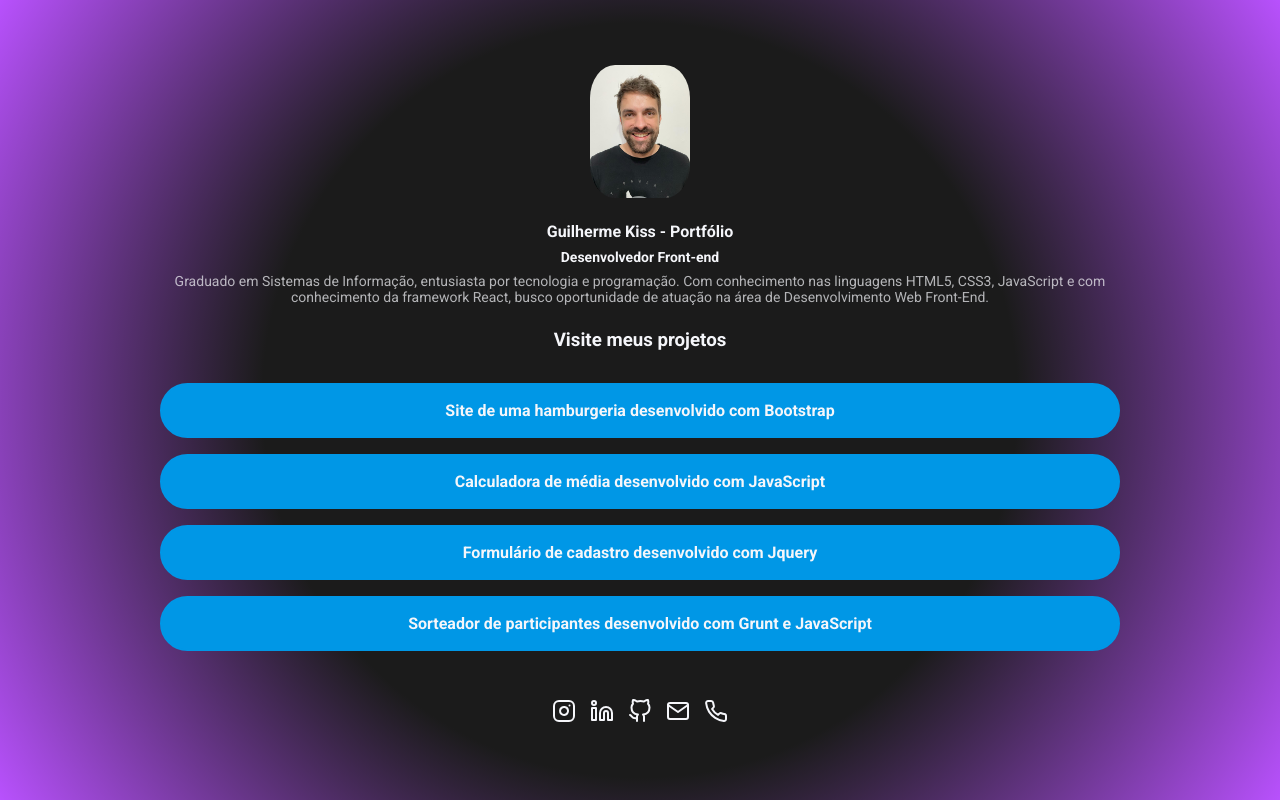
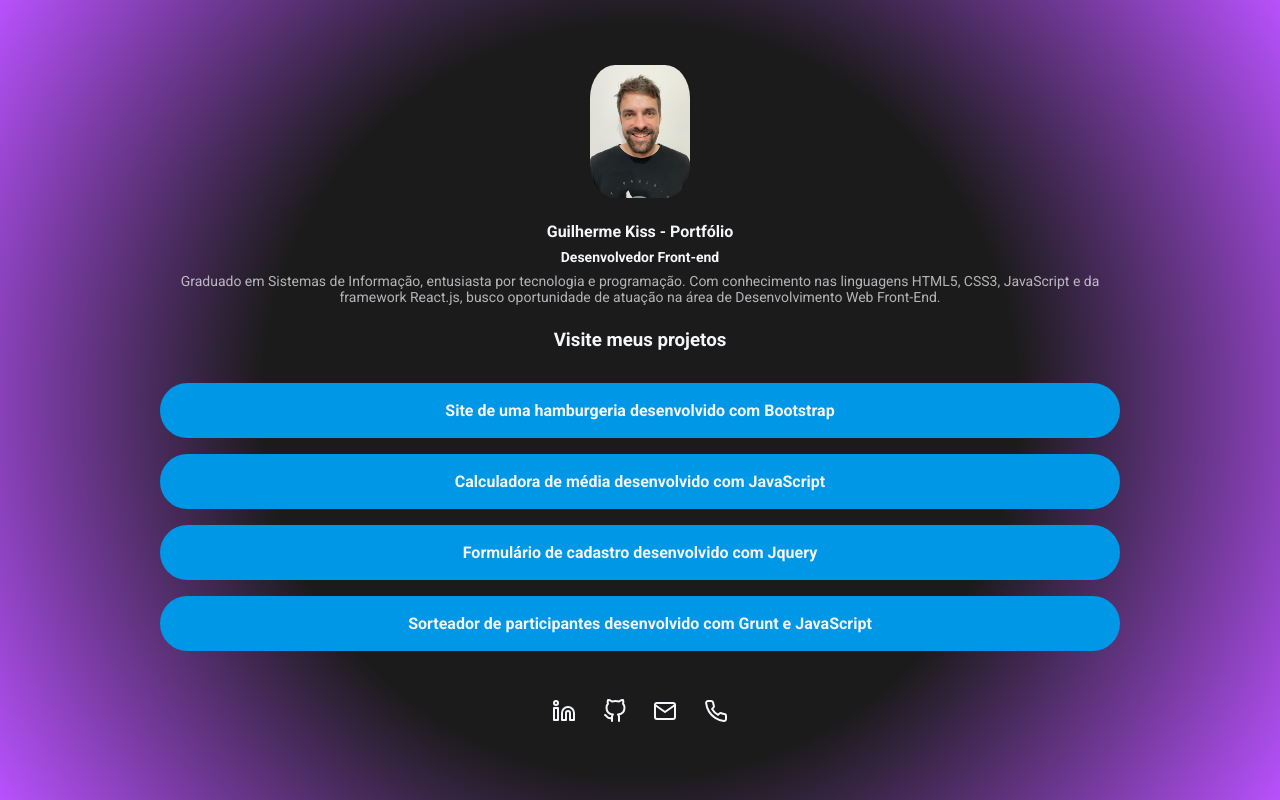
Before and after one commit to GuilhermeKiss/portfolio, a website: page index.html in a window 1280 px wide. Drawn offline with Linux system fonts and the light colour scheme.

Commit message:
alterações na bio e social links

```diff
--- a/index.html
+++ b/index.html
@@ -17,7 +17,7 @@
                     <h1 class="profile-bio-name">Guilherme Kiss - Portfólio</h1>
                     <h2 class="profile-bio-subtitle">Desenvolvedor Front-end</h2>
                     <p class="profile-bio-description">
-                        Graduado em Sistemas de Informação, entusiasta por tecnologia e programação. Com conhecimento nas linguagens HTML5, CSS3, JavaScript e com conhecimento da framework React, busco oportunidade de atuação na área de Desenvolvimento Web Front-End.
+                        Graduado em Sistemas de Informação, entusiasta por tecnologia e programação. Com conhecimento nas linguagens HTML5, CSS3, JavaScript e da framework React.js, busco oportunidade de atuação na área de Desenvolvimento Web Front-End.
                     </p>
                 </div>
         </header>
@@ -50,11 +50,6 @@
                 <nav>
             <ul class="social-links">
                 <li>
-                    <a href="https://www.instagram.com/guilhermekiss/" target="_blank">
-                    <img src="./src/images/instagram.svg" alt="Logo do Instagram">
-                    </a>
-                </li>
-                <li>
                     <a href="https://www.linkedin.com/in/guilherme-kiss/" target="_blank">
                     <img src="./src/images/linkedin.svg" alt="Logo do Linkedin">
                     </a>
```
Also changed, not shown: src/images/instagram.svg (deleted).
